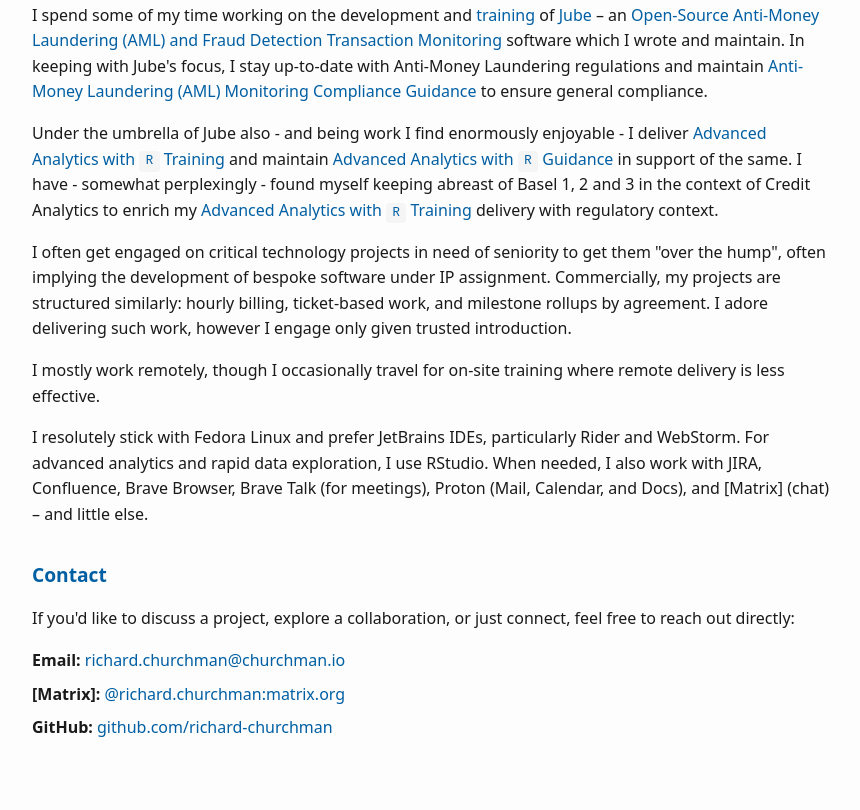
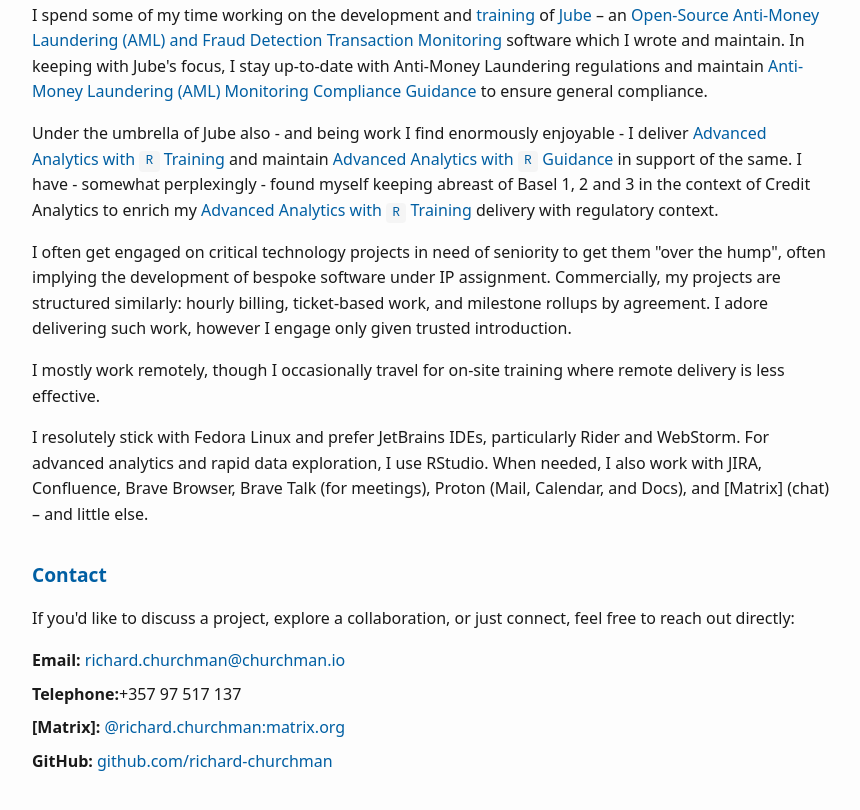
Before and after one commit to richard-churchman/churchman.io, a plain HTML site: page index.html in a window 1280 px wide. Shown: the part 2137-2947 px from the top of the page, without its empty margins (208-1068 px from the left). Before the commit the page ends 2918 px from the top, so only its background shows below. Drawn offline with Linux system fonts and the light colour scheme.

Commit message:
Updates.

```diff
--- a/index.html
+++ b/index.html
@@ -144,6 +144,7 @@
         <h2>Contact</h2>
         <p>If you'd like to discuss a project, explore a collaboration, or just connect, feel free to reach out directly:</p>
         <div class="contact-item"><strong>Email:</strong> <a href="mailto:richard.churchman@churchman.io">richard.churchman@churchman.io</a></div>
+        <div class="contact-item"><strong>Telephone:</strong>+357 97 517 137</div>
         <div class="contact-item"><strong>[Matrix]:</strong> <a href="https://matrix.to/#/@richard.churchman:matrix.org">@richard.churchman:matrix.org</a></div>
         <div class="contact-item"><strong>GitHub:</strong> <a href="https://github.com/richard-churchman" target="_blank">github.com/richard-churchman</a></div>
     </div>
```
